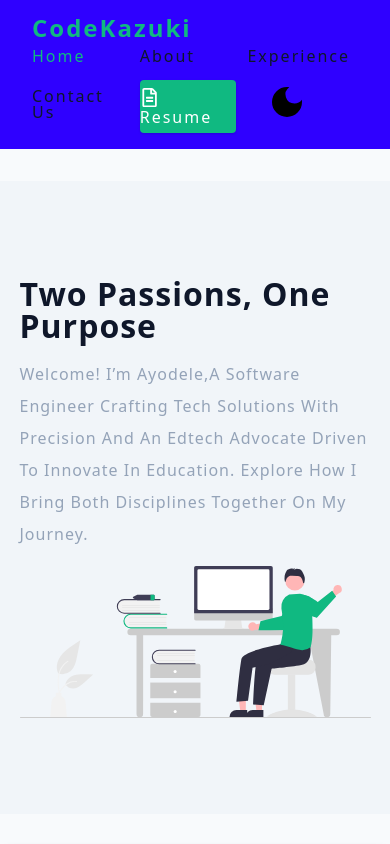
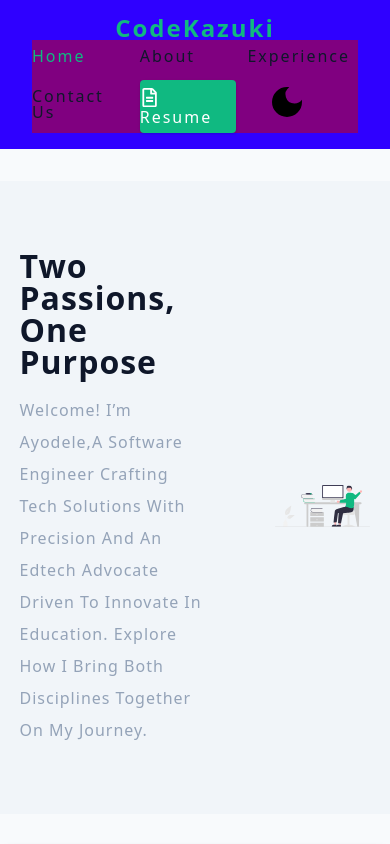
Before and after one commit to Codekazuki/devKazuki, a React (Vite) app: page / in a window 390 px wide. Shown: the top 844 px of the page. Built offline with nearby package versions, Linux system fonts and the light colour scheme.

Commit message:
starting responsiveness

```diff
--- a/src/index.css
+++ b/src/index.css
@@ -157,7 +157,7 @@ ul {
   max-width: var(--max-width);
   margin: 0 auto;
   display: flex;
-  flex-direction: column;
+  flex-direction: row;
   padding: 1rem 2rem;
 }
 .logo {
@@ -218,7 +218,7 @@ ul {
 }
 .nav-links {
   display: flex;
-  flex-direction: column;
+  flex-direction: row;
   gap: 0.5rem;
   margin-top: 1rem;
 }
@@ -604,7 +604,7 @@ form .input-box .field.message {
 /* responsiveness */
 /* responsiveness */
 
-@media (min-width: 768px) {
+@media (max-width: 768px) {
   .nav-center {
     flex-direction: row;
     justify-content: space-between;
@@ -636,7 +636,7 @@ form .input-box .field.message {
   }
 }
 
-@media (min-width: 480px) {
+@media (max-width: 480px) {
   .logo {
     display: grid;
     place-items: center;
```
